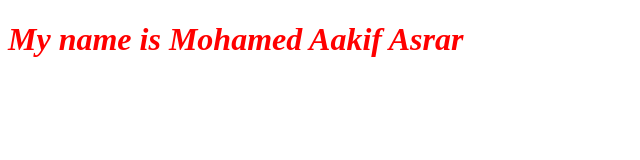
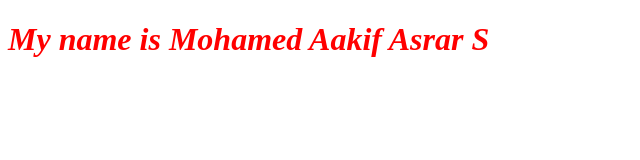
Before and after one commit to MOHAMEDAAKIFASRAR/samplerepo, a plain HTML site: page index.html in a window 1280 px wide. Shown: the full height of the page, 0-640 px from the left. Drawn offline with Linux system fonts and the light colour scheme.

Commit message:
fix: change my fullname

```diff
--- a/index.html
+++ b/index.html
@@ -7,6 +7,6 @@
     <link rel="stylesheet" href="style.css">
 </head>
 <body>
-    <h1>My name is Mohamed Aakif Asrar</h1>
+    <h1>My name is Mohamed Aakif Asrar S</h1>
 </body>
 </html>
```
